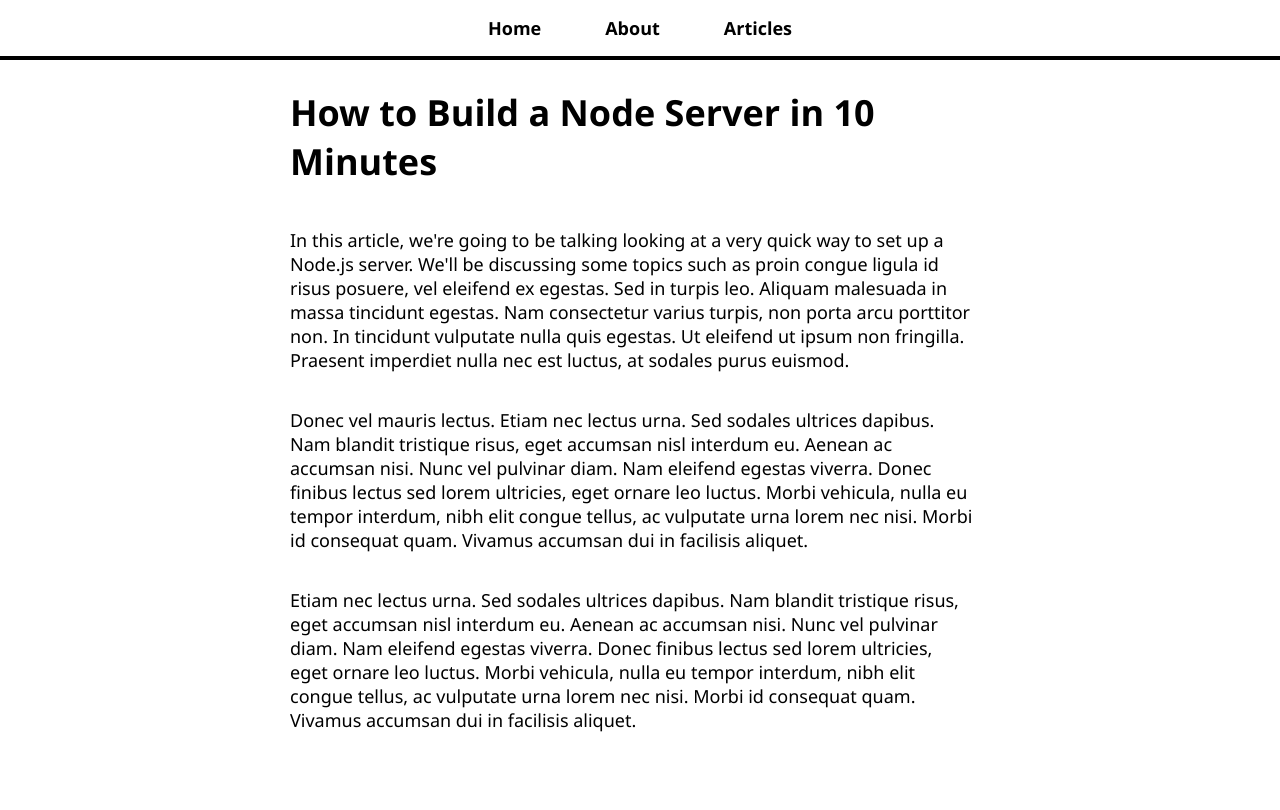
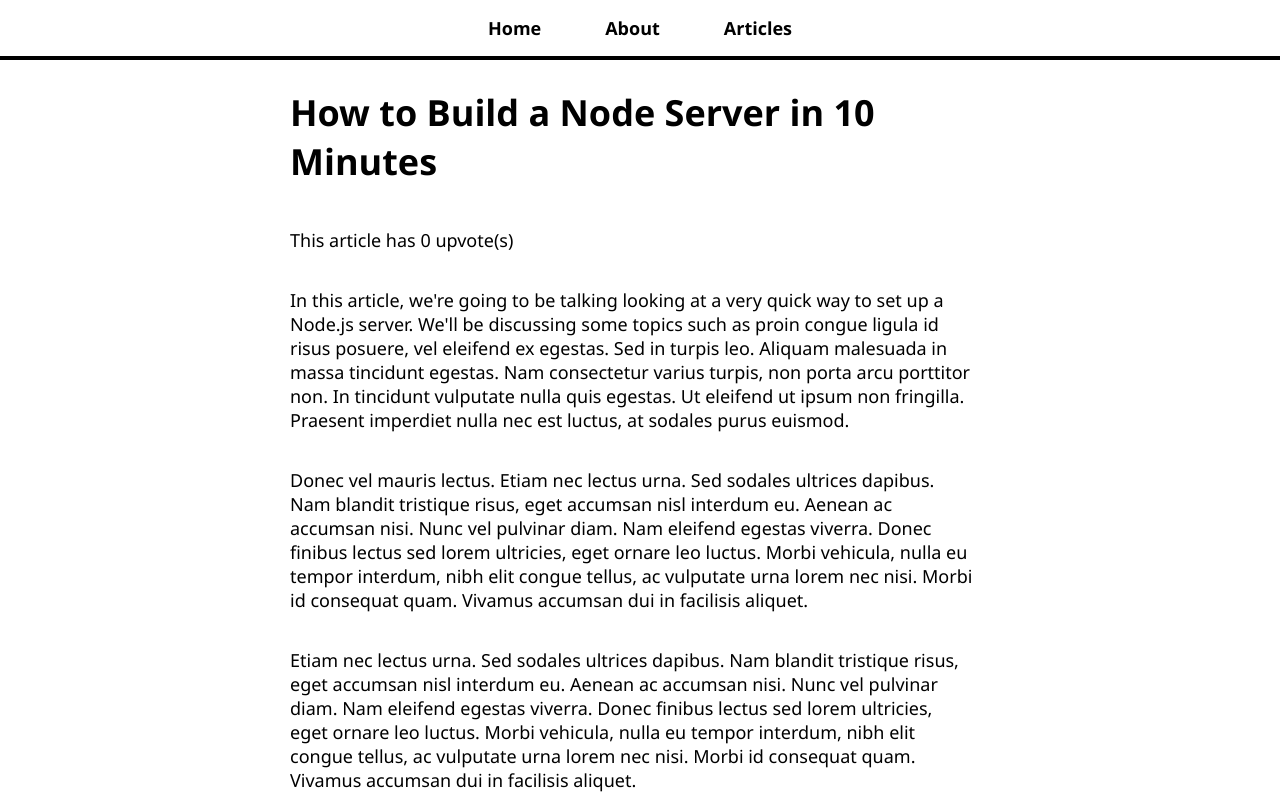
Before and after one commit to ejkim000/my-blog, a React (Create React App) app: page /articles/learn-node in a window 1280 px wide. Built offline with nearby package versions, Linux system fonts and the light colour scheme; no server answers.

Commit message:
connect to server and db

```diff
--- a/src/pages/ArticlePage.js
+++ b/src/pages/ArticlePage.js
@@ -1,9 +1,26 @@
+import { useState, useEffect } from 'react';
 import { useParams } from "react-router-dom";
+import axios from 'axios';
 import articles from "./article-content";
 import NotFoundPage from "./NotFoundPage";
 
 function ArticlePage() {
+  const [ articleInfo, setArticleInfo ] = useState({upvotes: 0, comments: []});
   const { articleId } = useParams();
+
+  useEffect(()=> {
+
+    const loadArticleInfo = async () => {
+      const response = await axios.get(`/api/articles/${articleId}`);
+      const newArticleInfo = response.data;
+      setArticleInfo(newArticleInfo);
+    }
+
+    loadArticleInfo();
+
+  }, []);
+
+
   // const articleId = params.articleId;
   const article = articles.find((article) => article.name === articleId);
 
@@ -14,6 +31,7 @@
   return (
     <>
       <h1>{article.title}</h1>
+      <p>This article has {articleInfo.upvotes} upvote(s)</p>
       {article.content.map((paragraph, i) => (
         <p key={i}>{paragraph}</p>
       ))}
```
Also changed, not shown: 1 other file (tests, documents, lock files or other folders).
